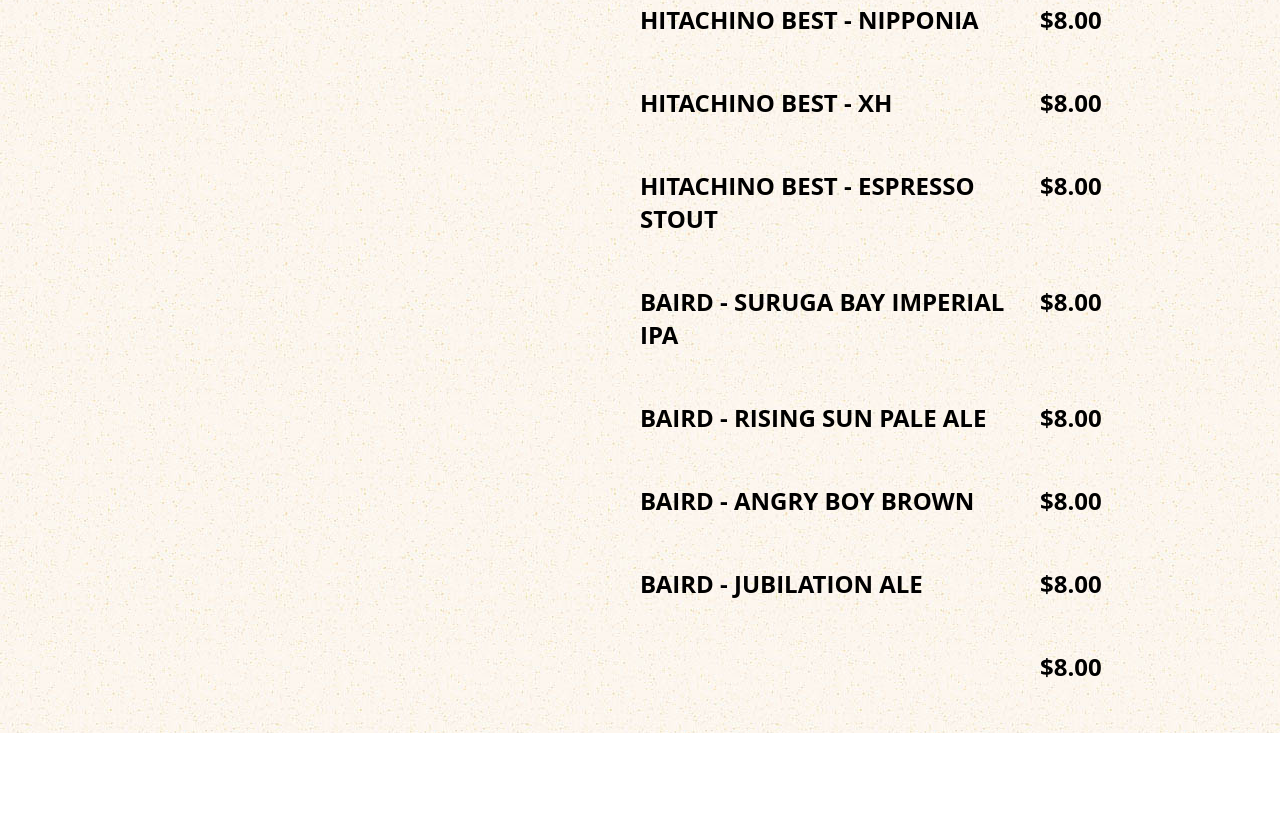
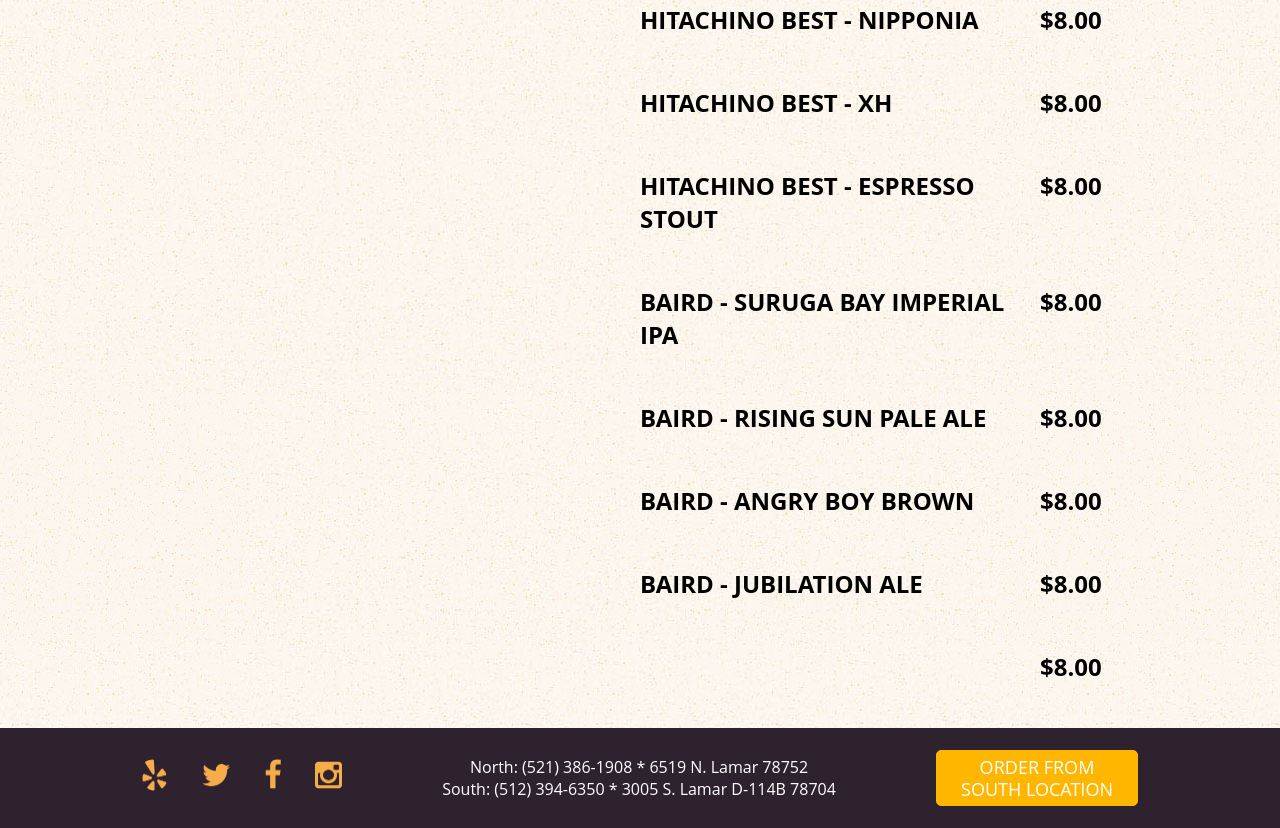
Before and after one commit to AzizSudrajat/HTML5-CSS3.MICHI, a plain HTML site: page menu.html in a window 1280 px wide. Shown: the part 7759-8587 px from the top of the page. Before the commit the page ends 8492 px from the top, so only its background shows below. Drawn offline with Linux system fonts and the light colour scheme.

Commit message:
menu.html footer done all

```diff
--- a/menu.html
+++ b/menu.html
@@ -724,7 +724,24 @@
       </div><!-- /drinksContainer-->
     </div><!-- /drinks -->
 
-
+    <footer>
+			<div class="container">
+				<table>
+					<tr>
+						<td class="imgFooter">
+							<img src="images/social-sprite.png" alt="" />
+						</td>
+						<td class="container">
+							<p>North: (521) 386-1908 * 6519 N. Lamar 78752</p>
+							<p>South: (512) 394-6350 * 3005 S. Lamar D-114B 78704</p>
+						</td>
+						<td class="button">
+			 			 	<a href=""><center>ORDER FROM SOUTH LOCATION</center></a>
+						</td>
+					</tr>
+				</table>
+			</div><!-- /container -->
+		</footer><!-- /footer -->
 
   </body>
 </html>
--- a/stylemenu.css
+++ b/stylemenu.css
@@ -466,3 +466,57 @@
   width: 100px;
   float: right;
 }
+
+/*footer*/
+footer{
+	background: #2e222e;
+	margin-top: -5px;
+	padding: 20px 0;
+}
+
+footer table tr .imgFooter{
+	width:200px;
+	margin:auto;
+}
+
+footer table tr .container {
+	width:600px;
+	margin:auto;
+	color: #fff;
+}
+
+footer table tr .container p{
+	text-align: center;
+}
+
+.button a{
+	text-decoration:none;
+	color:#fff;
+	font-size:18px;
+}
+
+footer table tr .button{
+	border:1px solid #FFB600;
+	width:160px;
+	display:inline-block;
+	line-height: 22px;
+	background:#FFB600;
+	padding:5px 20px;
+	border-radius:5px;
+}
+
+footer table tr .button:hover{
+	border:1px solid #FF0004;
+	background:#FF0004;
+	color:#fff;
+	-webkit-transition: all 1s ease-in;
+	-moz-transition: all 1s ease-in;
+	-ms-transition: all 1s ease-in;
+	-o-transition: all 1s ease-in;
+	transition: all 1s ease-in;
+}
+
+footer img {
+	width: 200px;
+
+}
```
